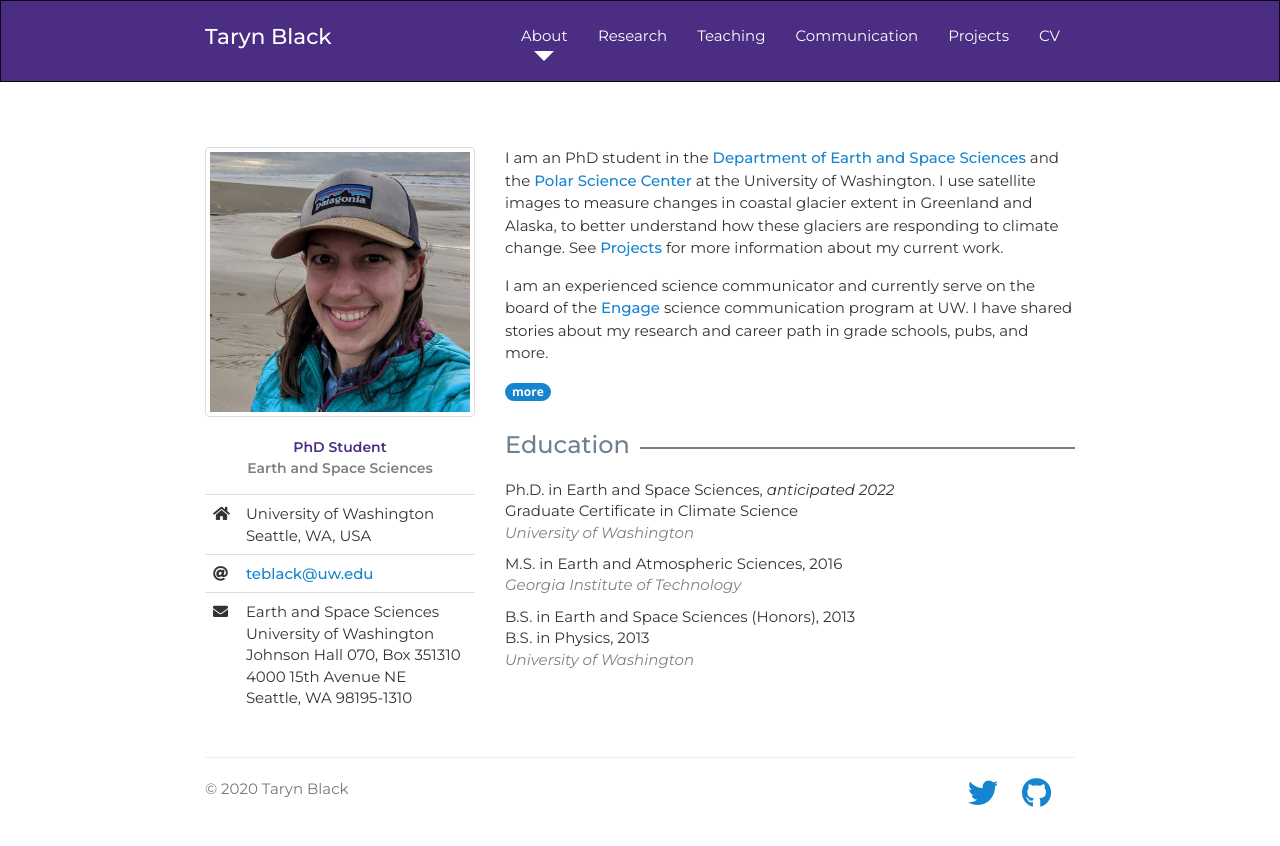
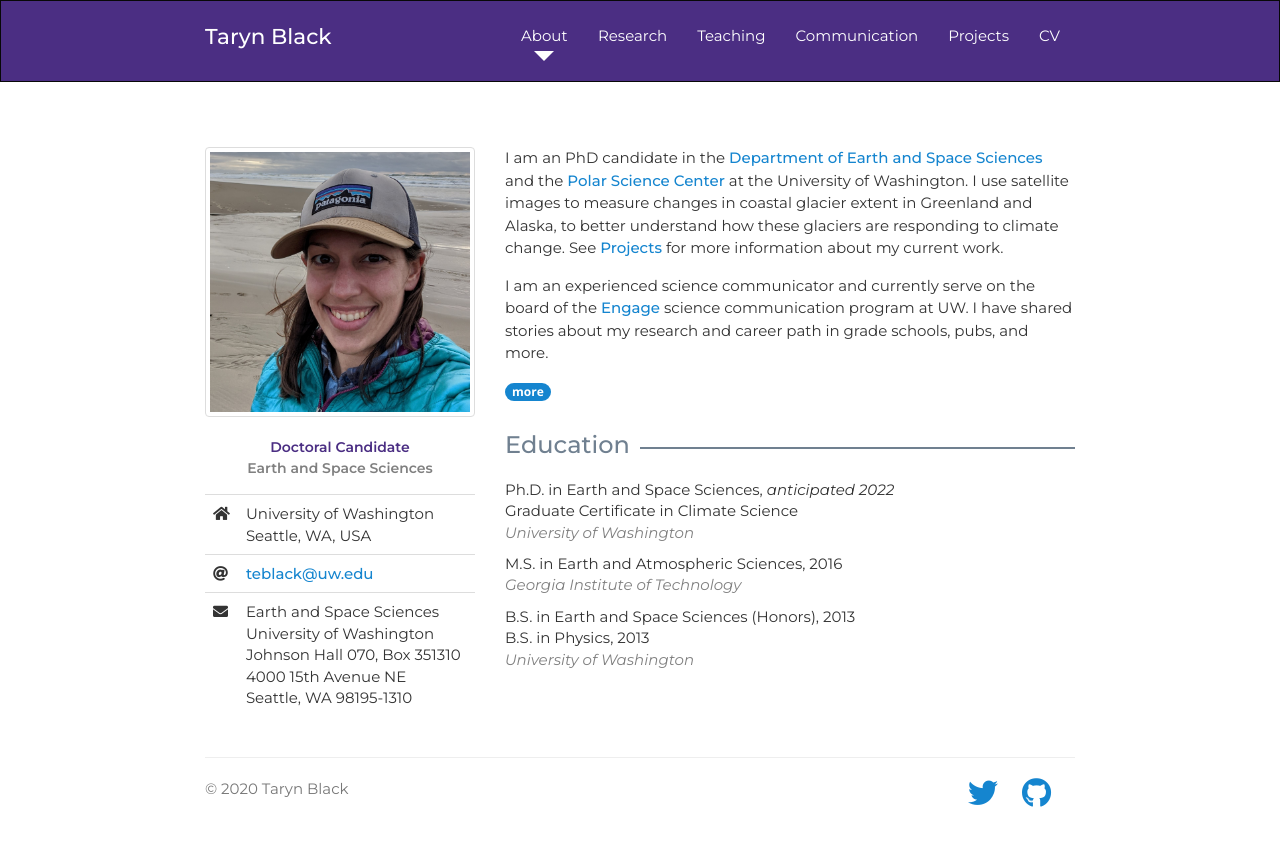
Before and after one commit to tarynblack/tarynblack.github.io, a Jekyll site: the page built from index.html, in a window 1280 px wide. Shown: the top 846 px of the page. Built offline with Jekyll 4.4.1, drawn with Linux system fonts in a browser that asks for light colours; nearby versions of some CDN libraries; a style sheet for code colours, icons or effects is not loaded.

Commit message:
Update index.html
student -> candidate!

```diff
--- a/index.html
+++ b/index.html
@@ -7,7 +7,7 @@ title: Home | Taryn Black
       <div class="col-sm-4">
         <img class="center-block img img-responsive img-thumbnail" src="/img/headshot_square.jpg" alt="Image of Taryn Black">
 
-        <p id="title">PhD Student<br>
+        <p id="title">Doctoral Candidate<br>
           <span id="program">Earth and Space Sciences</span>
         </p>
 
@@ -44,7 +44,7 @@ title: Home | Taryn Black
       </div>
       <div class="col-sm-8">
 
-        <p>I am an PhD student in the <a href="https://www.ess.washington.edu/" target="_blank">Department of Earth and Space Sciences</a> and the <a href="http://psc.apl.uw.edu/" target="_blank">Polar Science Center</a> at the University of Washington. I use satellite images to measure changes in coastal glacier extent in Greenland and Alaska, to better understand how these glaciers are responding to climate change. See <a href="projects.html">Projects</a> for more information about my current work.</p>
+        <p>I am an PhD candidate in the <a href="https://www.ess.washington.edu/" target="_blank">Department of Earth and Space Sciences</a> and the <a href="http://psc.apl.uw.edu/" target="_blank">Polar Science Center</a> at the University of Washington. I use satellite images to measure changes in coastal glacier extent in Greenland and Alaska, to better understand how these glaciers are responding to climate change. See <a href="projects.html">Projects</a> for more information about my current work.</p>
 
         <p>I am an experienced science communicator and currently serve on the board of the <a href="https://www.engage-science.space/" target="_blank">Engage</a> science communication program at UW. I have shared stories about my research and career path in grade schools, pubs, and more.</p>
 
```
Also changed, not shown: other parts of index.html (+1 -1 lines).
